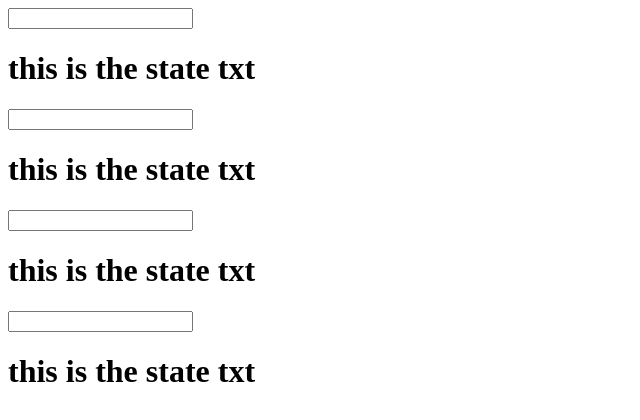
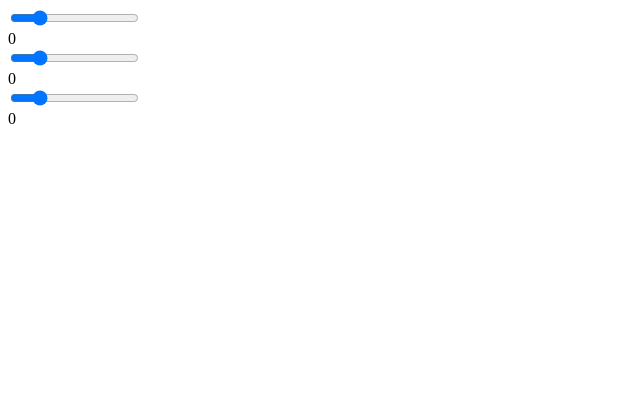
Before and after one commit to chuong2v/start-react, a React app: page / in a window 1280 px wide. Shown: the top 420 px of the page, without its empty margins (0-640 px from the left). Built offline with nearby package versions, Linux system fonts and the light colour scheme.

Commit message:
use react ref to get a reference to specific Component

```diff
--- a/App.js
+++ b/App.js
@@ -1,36 +1,50 @@
 import React from 'react';
+import ReactDOM from 'react-dom';
 class App extends React.Component {
   constructor(){
     super();
     this.state = {
-      txt: 'this is the state txt',
-      cat: 0
+      red: 0,
+      green: 0,
+      blue: 0
     }
     this.update = this.update.bind(this)
   }
   update(e){
-    this.setState({txt: e.target.value})
+    this.setState({
+      red: ReactDOM.findDOMNode(this.refs.red.refs.inp).value,
+      green: ReactDOM.findDOMNode(this.refs.green.refs.inp).value,
+      blue: ReactDOM.findDOMNode(this.refs.blue.refs.inp).value
+    })
   }
 	render(){
 		return (
       <div>
-        <Widget txt={this.state.txt} update={this.update}/>
-        <Widget txt={this.state.txt} update={this.update}/>
-        <Widget txt={this.state.txt} update={this.update}/>
-        <Widget txt={this.state.txt} update={this.update}/>
+        <Slider ref='red' update={this.update}/>
+        {this.state.red}
+        <br/>
+        <Slider ref='green' update={this.update}/>
+        {this.state.green}
+        <br/>
+        <Slider ref='blue' update={this.update}/>
+        {this.state.blue}
+        <br/>
       </div>
     )
 	}
 }
 
-const Widget = (props) => {
-  return (
-    <div>
-    <input type='text'
-      onChange={props.update}/>
-      <h1>{props.txt}</h1>
-    </div>
-  )
+class Slider extends React.Component{
+  render(){
+    return (
+      <div>
+      <input ref='inp' type='range'
+        min='0'
+        max='255'
+        onChange={this.props.update}/>
+        </div>
+    )
+  }
 }
 
 export default App
```
